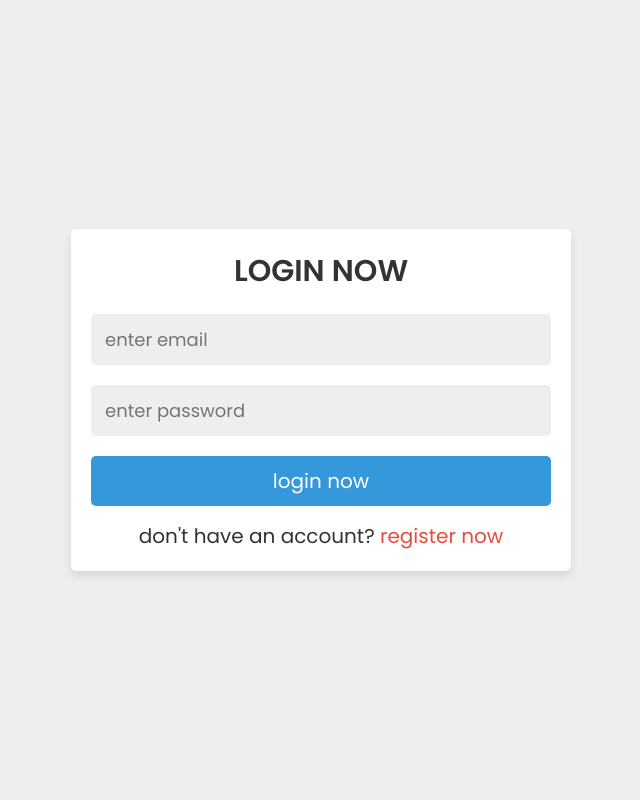
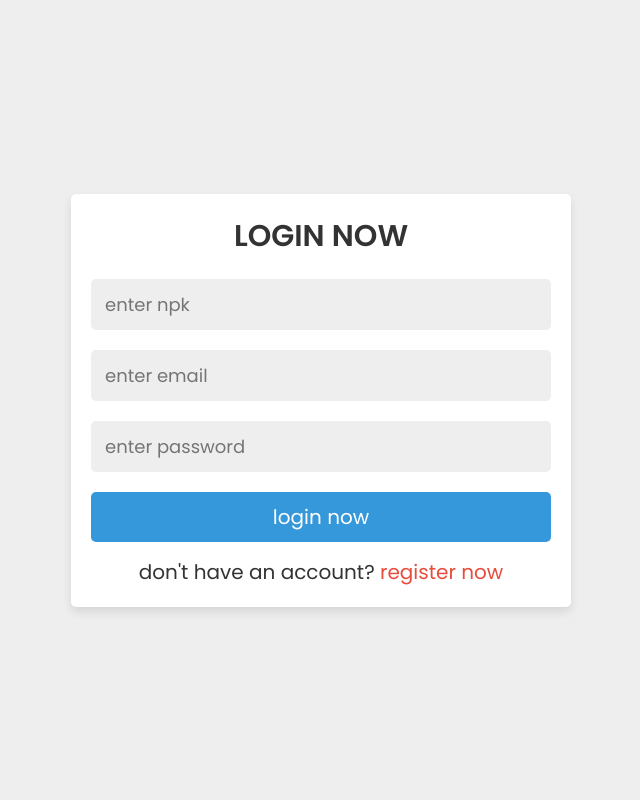
Before and after one commit to fanypradita/Opset_Web_Project, a PHP site: page /login.php in a window 1280 px wide. Shown: the whole page, without its empty margins (319-959 px from the left). Run offline with PHP 8.4, Linux system fonts and the light colour scheme.

Commit message:
Update login.php

```diff
--- a/login.php
+++ b/login.php
@@ -46,6 +46,7 @@ if(isset($_POST['submit'])){
          }
       }
       ?>
+      <input type="npk" name="npk" placeholder="enter npk" class="box" required>
       <input type="email" name="email" placeholder="enter email" class="box" required>
       <input type="password" name="password" placeholder="enter password" class="box" required>
       <input type="submit" name="submit" value="login now" class="btn">
```
